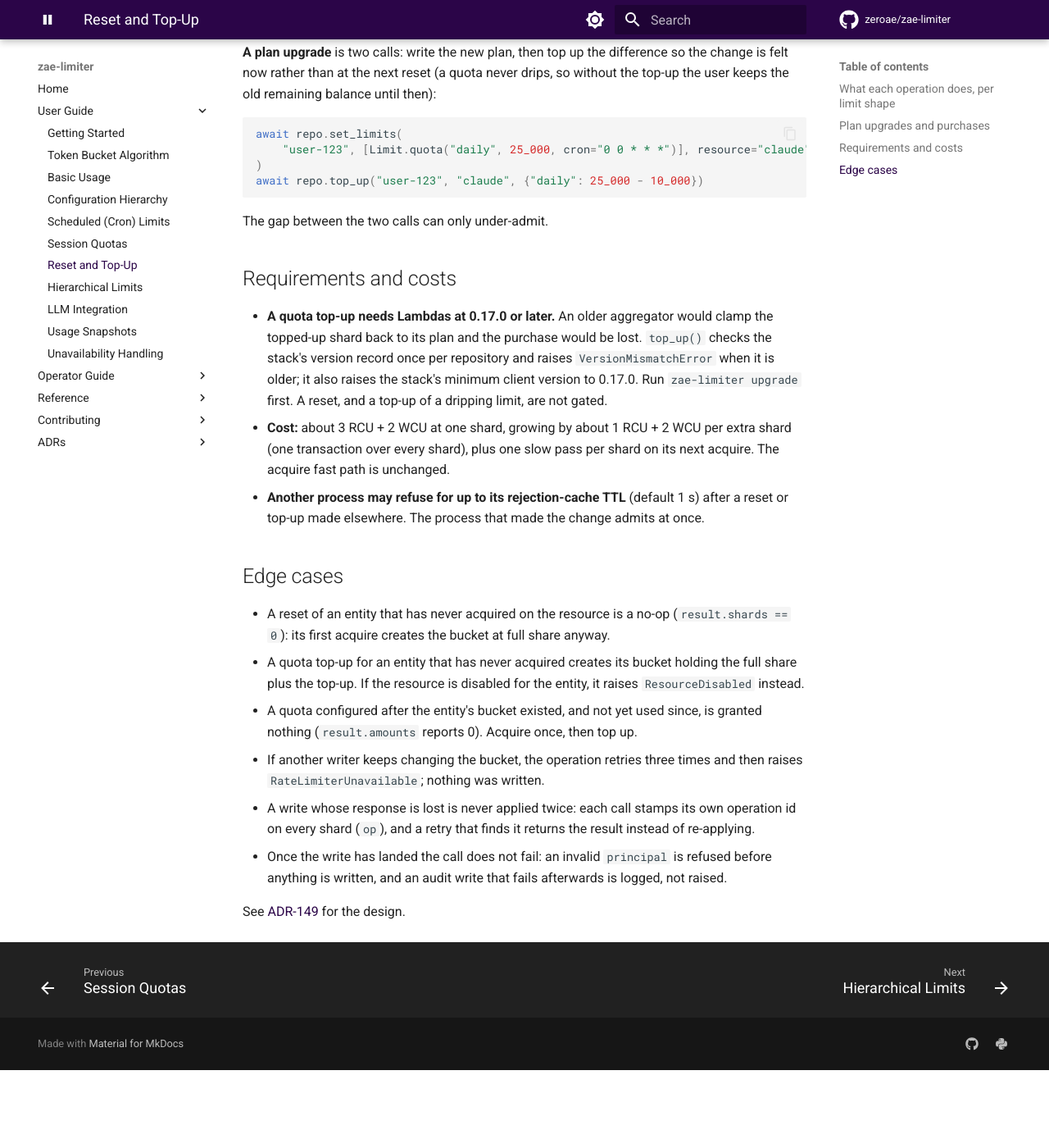
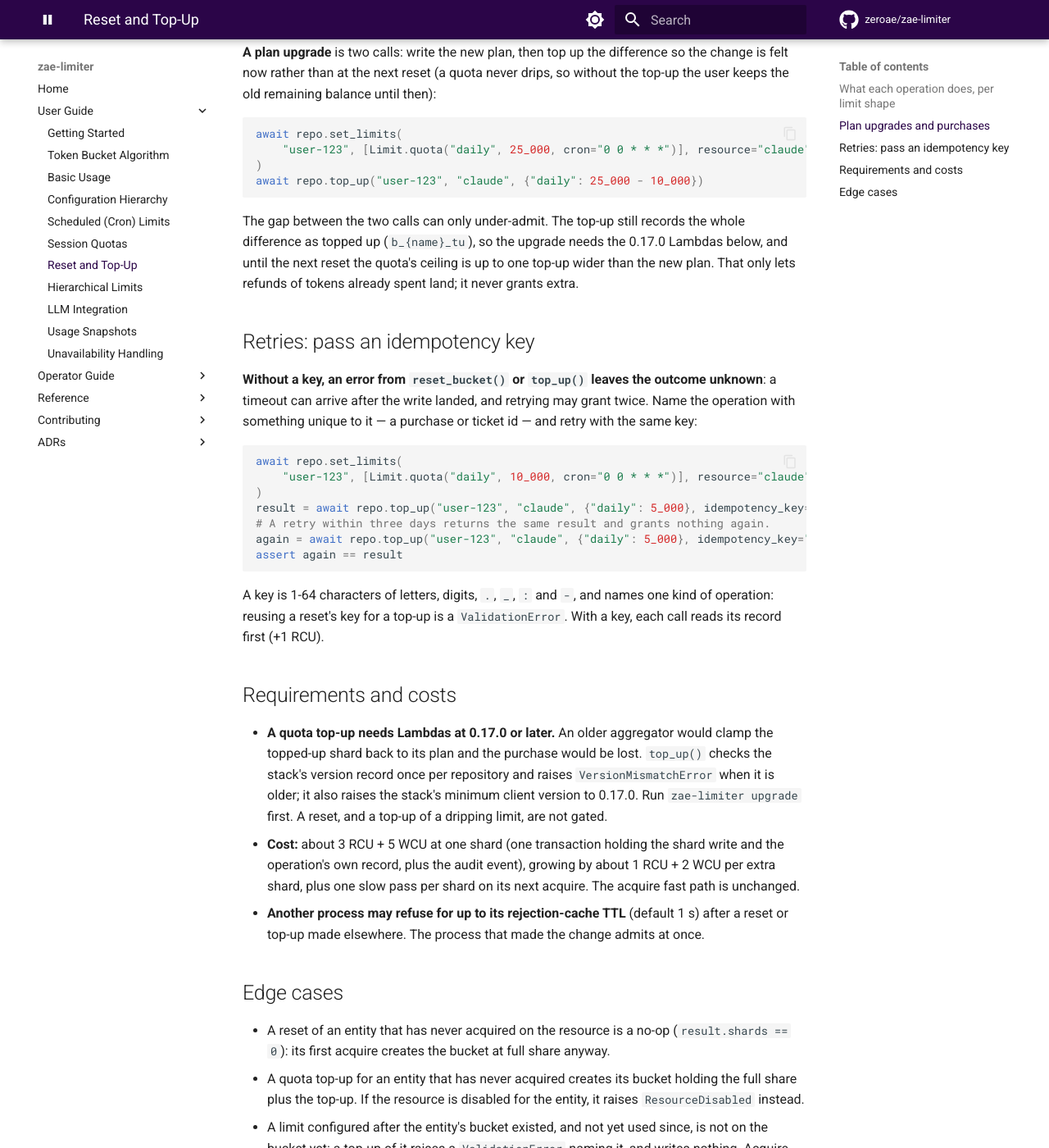
Before and after one commit to zeroae/zae-limiter, an MkDocs documentation site: the page built from docs/guide/reset-and-top-up.md, in a window 1280 px wide and 1400 px high, scrolled down 1677 px. Shown: the whole window at 82% size. Built offline with MkDocs 1.6.1 and Material for MkDocs 9.7.7, drawn with Linux system fonts in a browser that asks for light colours; comment, search, counter and statistics services are not loaded; the version menu is left out; before the commit the page ends 2982 px from its top, so only the background shows below that; some of the changed text lies outside the part shown.

Commit message:
📝 docs: describe idempotent reset and top-up after the second #720 review
The user guide gains a 'Retries: pass an idempotency key' section and
says plainly that without a key an error leaves the outcome unknown; the
operation record replaces the op marker in the edge cases; costs reflect
the record's transaction; a limit not yet on the bucket is now an error;
and an upgrade's top-up records tu like any purchase. The CLI reference
documents --idempotency-key, and CLAUDE.md's #470 section and writer
table describe the operation record, the key, the live-tu refund check
and the whole-portion tu rule.

Refs #470

Co-Authored-By: Claude Opus 5.5 <noreply@anthropic.com>

````diff
--- a/docs/guide/reset-and-top-up.md
+++ b/docs/guide/reset-and-top-up.md
@@ -67,7 +67,30 @@ await repo.set_limits(
 await repo.top_up("user-123", "claude", {"daily": 25_000 - 10_000})
 ```
 
-The gap between the two calls can only under-admit.
+The gap between the two calls can only under-admit. The top-up still records the whole
+difference as topped up (`b_{name}_tu`), so the upgrade needs the 0.17.0 Lambdas below, and
+until the next reset the quota's ceiling is up to one top-up wider than the new plan. That only
+lets refunds of tokens already spent land; it never grants extra.
+
+## Retries: pass an idempotency key
+
+**Without a key, an error from `reset_bucket()` or `top_up()` leaves the outcome unknown**: a
+timeout can arrive after the write landed, and retrying may grant twice. Name the operation
+with something unique to it — a purchase or ticket id — and retry with the same key:
+
+```python
+await repo.set_limits(
+    "user-123", [Limit.quota("daily", 10_000, cron="0 0 * * *")], resource="claude"
+)
+result = await repo.top_up("user-123", "claude", {"daily": 5_000}, idempotency_key="order-8841")
+# A retry within three days returns the same result and grants nothing again.
+again = await repo.top_up("user-123", "claude", {"daily": 5_000}, idempotency_key="order-8841")
+assert again == result
+```
+
+A key is 1-64 characters of letters, digits, `.`, `_`, `:` and `-`, and names one kind of
+operation: reusing a reset's key for a top-up is a `ValidationError`. With a key, each call
+reads its record first (+1 RCU).
 
 ## Requirements and costs
 
@@ -76,9 +99,9 @@ The gap between the two calls can only under-admit.
   version record once per repository and raises `VersionMismatchError` when it is older; it
   also raises the stack's minimum client version to 0.17.0. Run `zae-limiter upgrade` first.
   A reset, and a top-up of a dripping limit, are not gated.
-- **Cost:** about 3 RCU + 2 WCU at one shard, growing by about 1 RCU + 2 WCU per extra shard
-  (one transaction over every shard), plus one slow pass per shard on its next acquire. The
-  acquire fast path is unchanged.
+- **Cost:** about 3 RCU + 5 WCU at one shard (one transaction holding the shard write and the
+  operation's own record, plus the audit event), growing by about 1 RCU + 2 WCU per extra
+  shard, plus one slow pass per shard on its next acquire. The acquire fast path is unchanged.
 - **Another process may refuse for up to its rejection-cache TTL** (default 1 s) after a reset
   or top-up made elsewhere. The process that made the change admits at once.
 
@@ -89,12 +112,14 @@ The gap between the two calls can only under-admit.
 - A quota top-up for an entity that has never acquired creates its bucket holding the full
   share plus the top-up. If the resource is disabled for the entity, it raises
   `ResourceDisabled` instead.
-- A quota configured after the entity's bucket existed, and not yet used since, is granted
-  nothing (`result.amounts` reports 0). Acquire once, then top up.
+- A limit configured after the entity's bucket existed, and not yet used since, is not on
+  the bucket yet: a top-up of it raises a `ValidationError` naming it, and writes nothing.
+  Acquire once, then top up.
 - If another writer keeps changing the bucket, the operation retries three times and then
   raises `RateLimiterUnavailable`; nothing was written.
-- A write whose response is lost is never applied twice: each call stamps its own operation id
-  on every shard (`op`), and a retry that finds it returns the result instead of re-applying.
+- A write whose response is lost is never applied twice: each call writes its own operation
+  record in the same transaction, and a retry that finds it returns the stored result instead
+  of re-applying — even when another reset or top-up landed on the bucket in between.
 - Once the write has landed the call does not fail: an invalid `principal` is refused before
   anything is written, and an audit write that fails afterwards is logged, not raised.
 
````
Also changed, not shown: CLAUDE.md (+22 -11 lines), docs/cli.md (+8 -2 lines).
